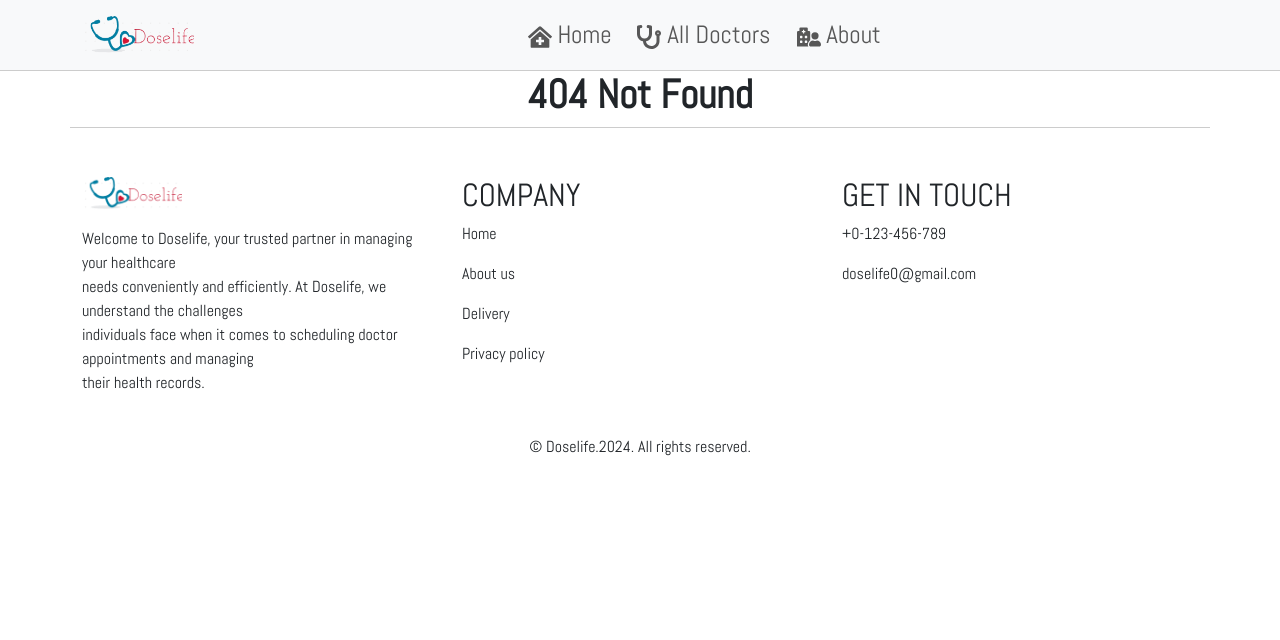
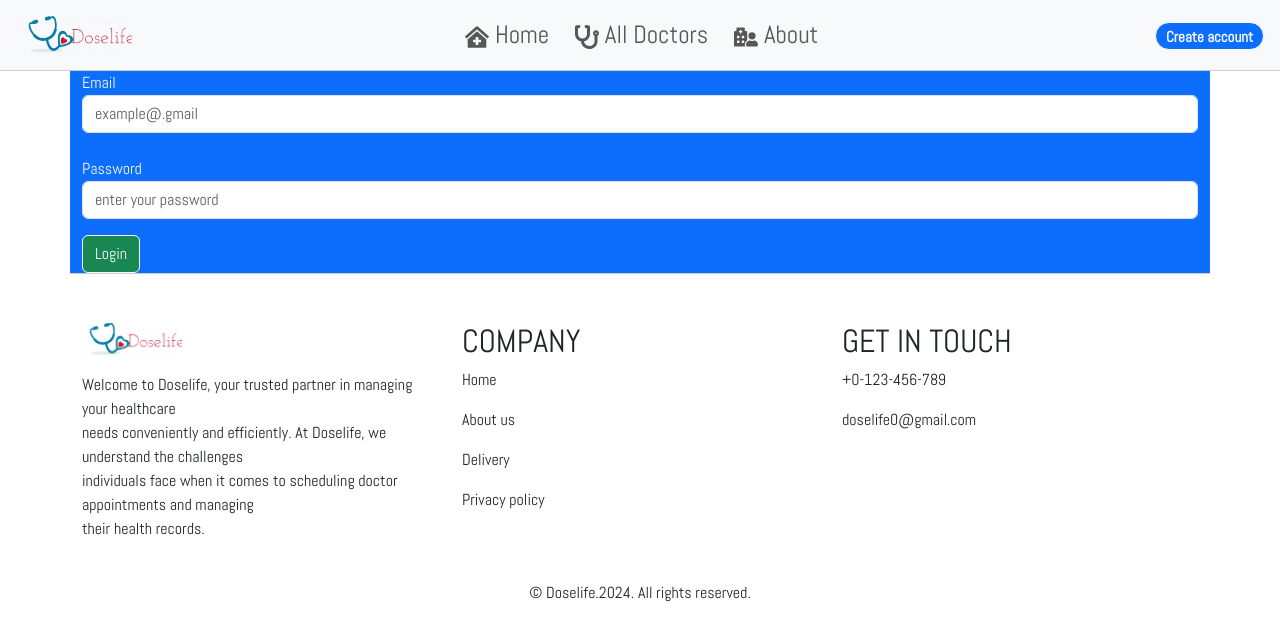
Before and after one commit to Koech161/dose-life--doctor-appointment, a React (Create React App) app: page /login in a window 1280 px wide. Shown: the top 640 px of the page. Built offline with nearby package versions, Linux system fonts and the light colour scheme.

Commit message:
add login component

```diff
--- a/src/App.js
+++ b/src/App.js
@@ -7,6 +7,7 @@ import Notfound from './components/Notfound';
 import Doctors from './components/Doctors';
 import { Doctordetails } from './components/Doctordetails';
 import Footer from './components/Footer';
+import { Login } from './components/Login';
 
 
 function App() {
@@ -19,6 +20,7 @@ function App() {
         <Route path="/about" element={<About />} />
         <Route path='/doctors' element={<Doctors/>}/>
         <Route path="/doctors/:id" element={<Doctordetails />} />
+        <Route path='/login' element= {<Login />} />
         <Route path="*" element={<Notfound />} />
       </Routes>
       <Footer />
--- a/src/components/Doctordetails.js
+++ b/src/components/Doctordetails.js
@@ -13,7 +13,7 @@ export const Doctordetails = () => {
         return <p>Doctor not found</p>;
     }
     const handleappointment = ()=>{
-      alert('See you soon.')
+      alert('Thank you. See you soon.')
     }
   return (
     <div className='container'>
--- a/src/components/Doctors.js
+++ b/src/components/Doctors.js
@@ -11,11 +11,11 @@ const Doctors = () => {
     }
 
   return (
-<div className='container'>
+<div className='container  '>
     <h1 className='text-center'>Our Trusted Doctors</h1>
 <div className='row'>
     {doctors.map(doc => (
-        <div className='col-md-4 mb-4' key={doc._id} onClick={() => handleDetails(doc._id)}>
+        <div className='col-md-4 mb-4 ' key={doc._id} onClick={() => handleDetails(doc._id)}>
             <div className='card shadow-sm border-light'>
                 <img className='card-img-top card-hover-effect' src={doc.image} alt={doc.name} />
                     <div className='card-body text-center'>
--- a/src/components/Home.js
+++ b/src/components/Home.js
@@ -66,7 +66,7 @@ const Home = () => {
            <div className='card bottom-card bg-primary container mt-4'>
             <div className='bottom-content card-body'>
             <h2 className='text-light'>Book Appointment<br></br> 10+ Trusted Doctors</h2>
-                  <button className='btn btn-light'>Create account</button>
+                  <button className='btn btn-light '>Create account</button>
             </div>
                   <div>
                     <img className='img-fluid mb-4' src={assets.appointment_img} alt='appointment'/>
--- /dev/null
+++ b/src/components/Login.js
@@ -0,0 +1,18 @@
+import React from 'react'
+
+export const Login = () => {
+  return (
+    <div className='login form container bg-primary text-light'>
+        <label>Email</label><br></br>
+        <input type='email'
+        placeholder='example@.gmail'
+        className='form-control' /><br></br>
+         <label>Password</label><br></br>
+         <input type='password'
+         placeholder='enter your password'
+         className='form-control mb-3'/>
+         <button type='submit' className='btn  btn-light text-light bg-success'>Login</button>
+
+    </div>
+  )
+}
--- a/src/components/Navbar.js
+++ b/src/components/Navbar.js
@@ -1,13 +1,17 @@
 import React from 'react'
-import { Link } from 'react-router-dom'
+import { Link, useNavigate } from 'react-router-dom'
 import '../style/Navbar.css'
 import {  FaClinicMedical,  FaHospitalUser, FaStethoscope,} from 'react-icons/fa'
 import logo from '../assets/lg.png'
 
 const Navbar = () => {
+const navigate = useNavigate()
 
+const handleLogin = () =>{
+  navigate('/login')
+}
   return (
-    <nav className="navbar navbar-expand-lg navbar-light bg-light">
+    <nav className="navbar navbar-expand-lg navbar-light bg-light" aria-label='breadcrumb'>
       <div className="container">
         <Link className="navbar-brand" to="/">
           <img src={logo} alt="logo" style={{ height: '40px' }} />
@@ -16,9 +20,9 @@ const Navbar = () => {
           <span className="navbar-toggler-icon"></span>
         </button>
         <div className="collapse navbar-collapse" id="navbarNav">
-          <ul className="navbar-nav">
-            <li className="nav-item">
-              <Link className="nav-link" to="/">
+          <ul className="navbar-nav ">
+            <li className="nav-item ">
+              <Link className="nav-link " to="/">
                 <FaClinicMedical size={24} /> Home
               </Link>
             </li>
@@ -35,6 +39,9 @@ const Navbar = () => {
           </ul>
         </div>
       </div>
+      <Link className='navbar-brand' to='/'>
+        <button className='btn badge rounded-pill text-light btn-light bg-primary btn-secondary' onClick={handleLogin}>Create account</button>
+      </Link>
     </nav>
   );
 
```
Also changed, not shown: src/components/Context.js (added, +13 -0 lines).
